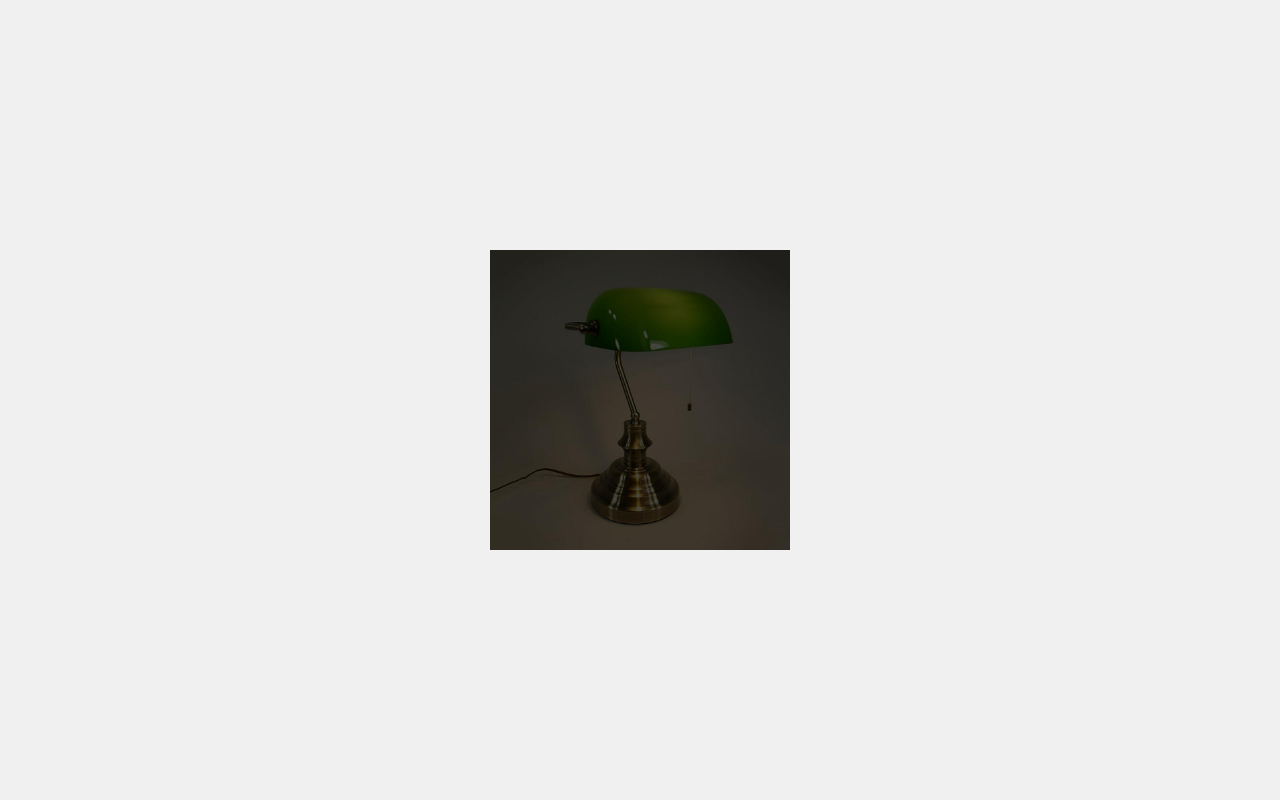
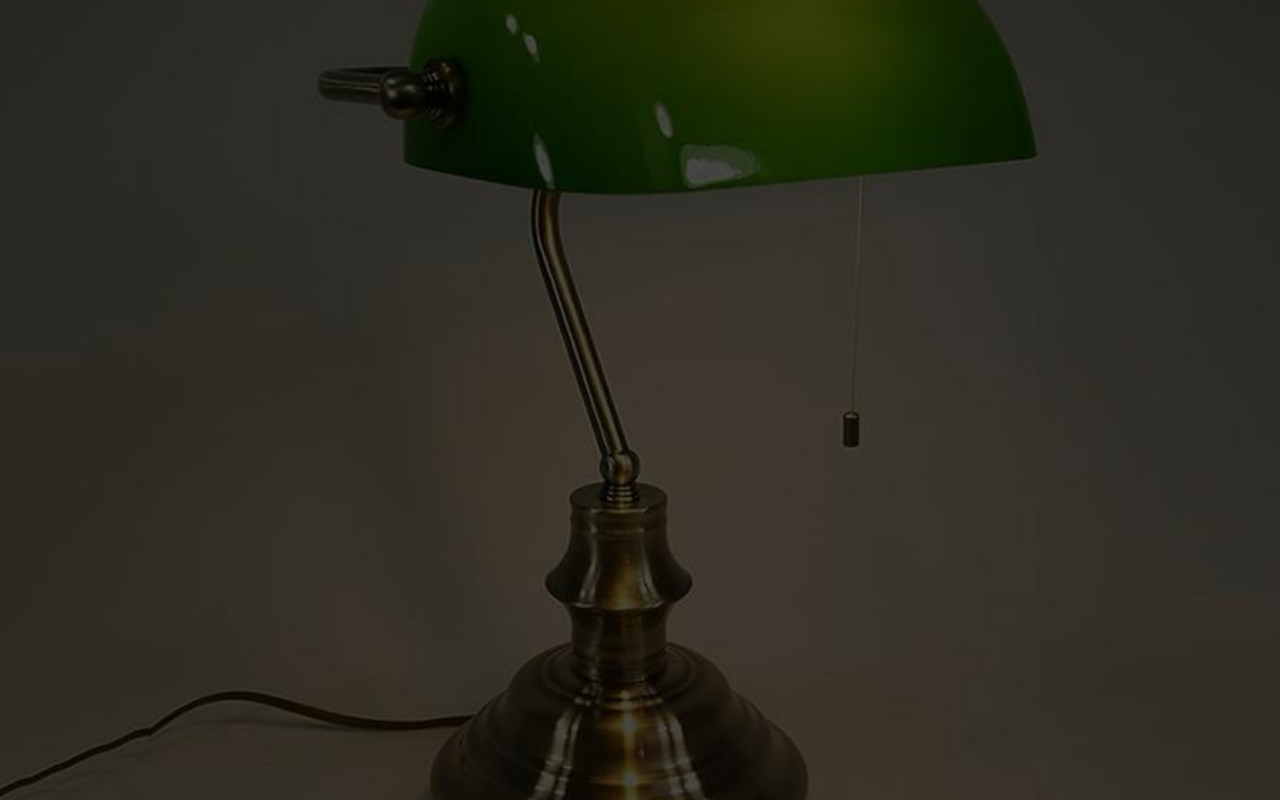
Before and after one commit to danvoss1/MoneyLamp, a plain HTML site: page index.html in a window 1280 px wide. Both pictures are taken after a click on the button "Let's make some money". Drawn offline with Linux system fonts and the light colour scheme.

Commit message:
Add files via upload

```diff
--- a/index.html
+++ b/index.html
@@ -2,35 +2,48 @@
 <html lang="en">
 <head>
     <meta charset="UTF-8">
-    <link rel="manifest" href="/manifest.json">
     <meta name="viewport" content="width=device-width, initial-scale=1.0">
     <title>The Money Lamp</title>
+    <link rel="manifest" href="/manifest.json">
     <style>
-        body {
+        body, html {
+            margin: 0;
+            padding: 0;
+            width: 100%;
+            height: 100%;
+            overflow: hidden;
             display: flex;
             justify-content: center;
             align-items: center;
-            height: 100vh;
             background-color: #f0f0f0;
-            margin: 0;
             font-family: 'Century Gothic', Arial, sans-serif;
         }
+
         #titleScreen, #lampScreen {
             display: none;
+            width: 100%;
+            height: 100%;
             flex-direction: column;
             justify-content: center;
             align-items: center;
             text-align: center;
         }
+
         #titleScreen {
             display: flex;
         }
+
         #titleScreen p {
-            margin: 5px 0; /* Reduces space between the two lines of text */
+            margin: 5px 0;
         }
+
         img {
+            width: 100%;
+            height: 100%;
+            object-fit: cover;
             cursor: pointer;
         }
+
         button {
             margin-top: 20px;
             padding: 10px 20px;
@@ -51,7 +64,7 @@
 
     <!-- Lamp Toggle Screen -->
     <div id="lampScreen">
-        <img id="lamp" src="Lamp_Off.jpg" alt="Lamp" width="300">
+        <img id="lamp" src="Lamp_Off.jpg" alt="Lamp">
         <audio id="soundOn" src="lamp_on.mp3"></audio>
         <audio id="soundOff" src="lamp_off.mp3"></audio>
     </div>
```
Also changed, not shown: icon-1024x1024.png (added), manifest.json.
